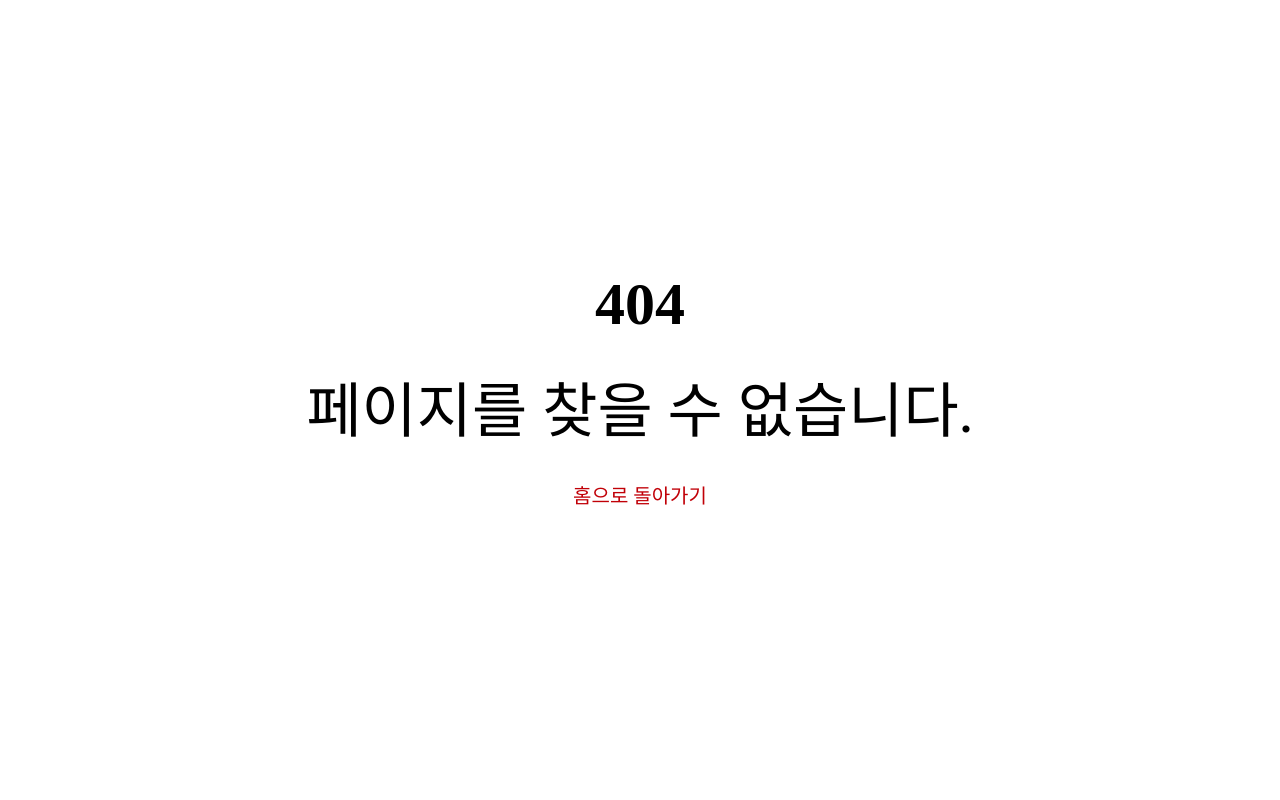
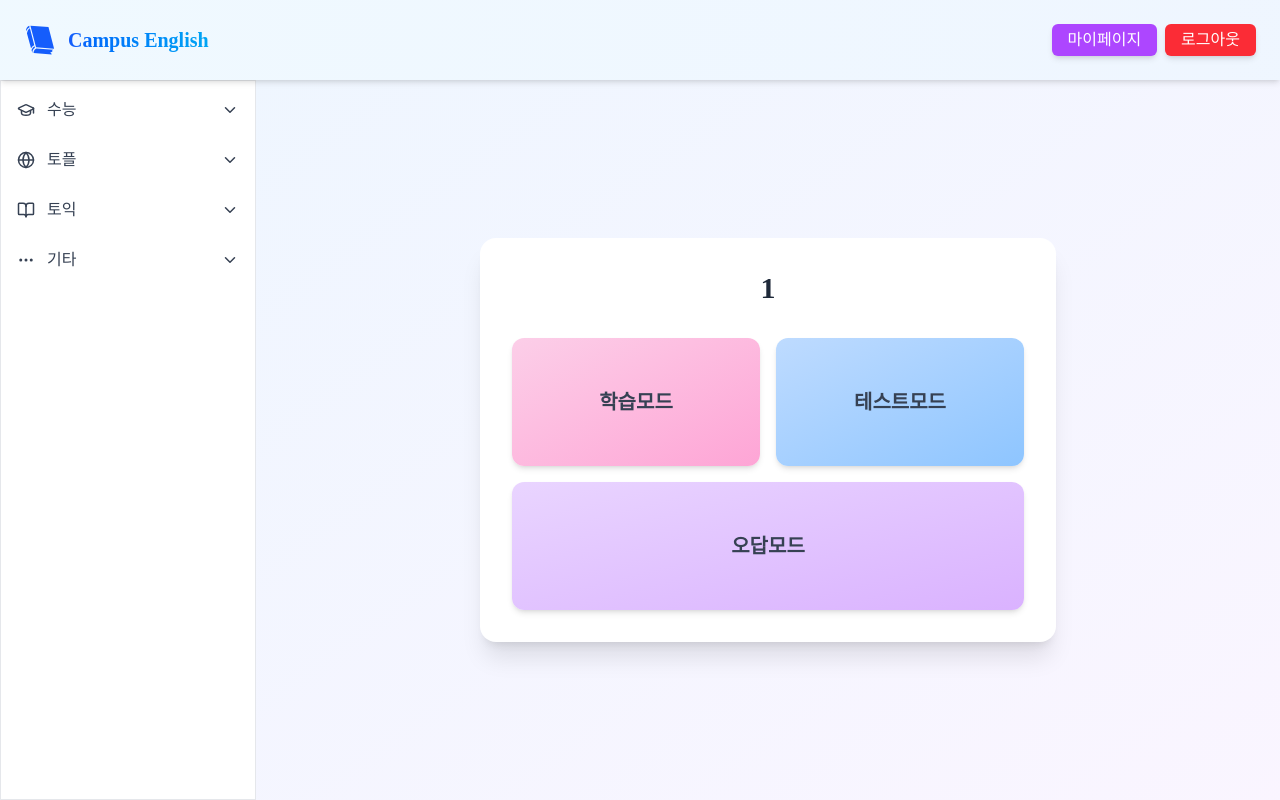
Before and after one commit to jeha0714/2025_SMU_SoftwareEngineering, a React (Vite) app in the folder front/: page /wordbook/1 in a window 1280 px wide. Before the commit this address had no page. Built offline with nearby package versions, Linux system fonts and the light colour scheme; sample sign-in values are in the browser's storage.

Commit message:
FEAT: Select Mode when click wordbook at category

```diff
--- /dev/null
+++ b/front/src/components/SelectMode.tsx
@@ -0,0 +1,39 @@
+import { useParams } from "react-router-dom";
+
+const SelectMode = () => {
+  // 예시용 단어장 이름
+  const { id } = useParams();
+  const wordbookName = decodeURIComponent(id || "");
+
+  return (
+    <div className="w-full h-full flex items-center justify-center bg-gradient-to-br from-blue-50 to-purple-50 p-4">
+      <div className="bg-white rounded-2xl shadow-xl w-full max-w-md sm:max-w-lg md:max-w-xl p-6 sm:p-8">
+        {/* 단어장 이름 */}
+        <div className="text-center mb-8">
+          <h2 className="text-2xl sm:text-3xl font-bold text-gray-800">
+            {wordbookName}
+          </h2>
+        </div>
+
+        {/* 첫 번째 행: 학습모드, 테스트모드 버튼 */}
+        <div className="grid grid-cols-2 gap-4 mb-4">
+          <button className="h-24 sm:h-28 md:h-32 bg-gradient-to-br from-pink-200 to-pink-300 hover:from-pink-300 hover:to-pink-400 text-gray-700 font-semibold text-lg sm:text-xl rounded-xl shadow-md hover:shadow-lg transform hover:scale-105 active:scale-95 transition-all duration-200">
+            학습모드
+          </button>
+          <button className="h-24 sm:h-28 md:h-32 bg-gradient-to-br from-blue-200 to-blue-300 hover:from-blue-300 hover:to-blue-400 text-gray-700 font-semibold text-lg sm:text-xl rounded-xl shadow-md hover:shadow-lg transform hover:scale-105 active:scale-95 transition-all duration-200">
+            테스트모드
+          </button>
+        </div>
+
+        {/* 두 번째 행: 오답모드 버튼 */}
+        <div className="w-full">
+          <button className="w-full h-24 sm:h-28 md:h-32 bg-gradient-to-br from-purple-200 to-purple-300 hover:from-purple-300 hover:to-purple-400 text-gray-700 font-semibold text-lg sm:text-xl rounded-xl shadow-md hover:shadow-lg transform hover:scale-105 active:scale-95 transition-all duration-200">
+            오답모드
+          </button>
+        </div>
+      </div>
+    </div>
+  );
+};
+
+export default SelectMode;
--- a/front/src/components/Sidebar.tsx
+++ b/front/src/components/Sidebar.tsx
@@ -1,4 +1,5 @@
 import { useState } from "react";
+import { useNavigate } from "react-router-dom";
 import {
   ChevronDown,
   ChevronUp,
@@ -14,6 +15,7 @@ export default function Sidebar() {
   const [openMenus, setOpenMenus] = useState<Record<string, boolean>>({});
 
   const [activeItem, setActiveItem] = useState<string>("");
+  const navigate = useNavigate();
 
   const toggleMenu = (menu: string) => {
     setOpenMenus((prev) => ({
@@ -24,6 +26,7 @@ export default function Sidebar() {
 
   const handleItemClick = (item: string) => {
     setActiveItem(item);
+    navigate(`/wordbook/${encodeURIComponent(item)}`);
   };
 
   const renderIcon = (name: string) => {
@@ -74,7 +77,7 @@ export default function Sidebar() {
   ];
 
   return (
-    <aside className="w-64 h-full bg-white shadow-lg  overflow-y-auto border border-gray-200">
+    <aside className="w-full h-full bg-white shadow-lg  overflow-y-auto border border-gray-200">
       <div className="py-2">
         {menuItems.map((item) => (
           <div key={item.name} className="mb-2">
--- a/front/src/layout/RootLayout.tsx
+++ b/front/src/layout/RootLayout.tsx
@@ -13,20 +13,32 @@ export default function RootLayout() {
   const publicPaths = ["/welcome", "/signin", "/signup"];
   const isPublicPath = publicPaths.includes(currentPath);
 
+  if (!isLogin && !isPublicPath) {
+    // 로그인되지 않고 public 경로가 아닌 경우만 리다이렉트
+    return <Navigate to="/welcome" replace />;
+  }
+
   return (
     <>
       <Navbar />
       <main className="w-full h-[90vh] flex flex-row">
-        {!isLogin && !isPublicPath ? (
-          // 로그인되지 않고 public 경로가 아닌 경우만 리다이렉트
-          <Navigate to="/welcome" replace />
-        ) : (
-          <>
-            {/* Side 컴포넌트는 로그인된 경우에만 표시 */}
-            {isLogin && <Sidebar />}
-            <Outlet />
-          </>
-        )}
+        <>
+          {/* Side 컴포넌트는 로그인된 경우에만 표시 */}
+          {isLogin ? (
+            <>
+              <div className="w-[20vw] h-full flex flex-row">
+                <Sidebar />
+              </div>
+              <div className="w-[80vw] h-full">
+                <Outlet />
+              </div>
+            </>
+          ) : (
+            <div className="w-full h-full">
+              <Outlet />
+            </div>
+          )}
+        </>
       </main>
     </>
   );
```
Also changed, not shown: front/src/App.tsx (+5 -8 lines).
